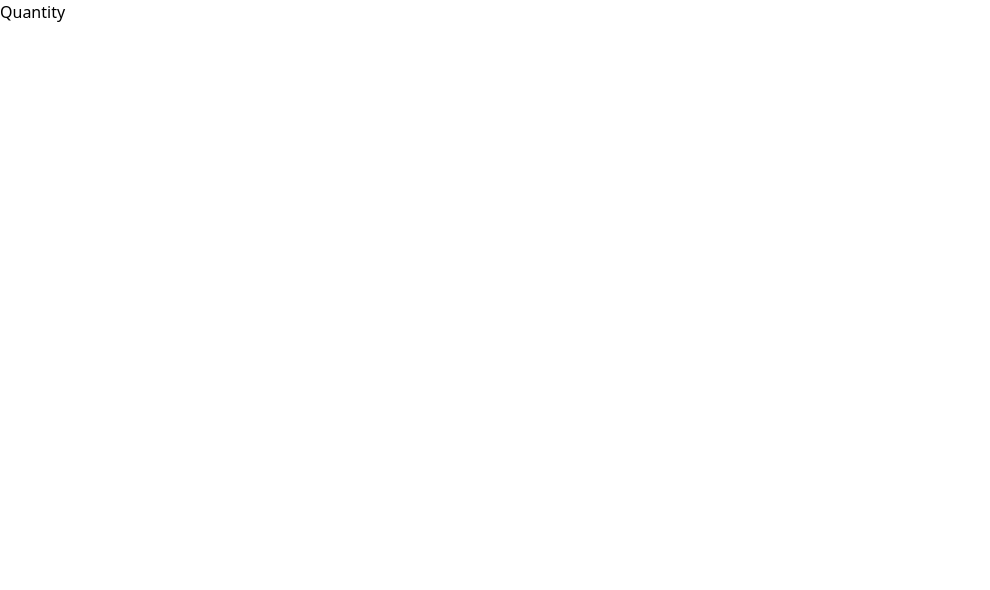
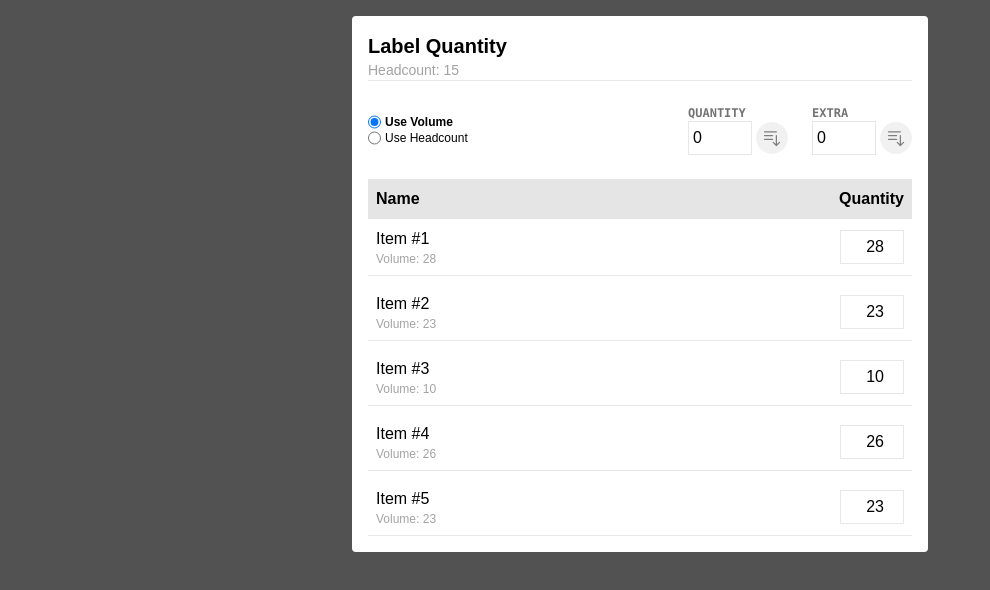
Before and after one commit to galley-solutions/poc-print-label-quantity, a React (Vite) app: page / in a window 1280 px wide. Shown: the top 590 px of the page, without its empty margins (0-990 px from the left). Built offline with nearby package versions, Linux system fonts and the light colour scheme.

Commit message:
feat: implement poc

```diff
--- a/src/app/app.tsx
+++ b/src/app/app.tsx
@@ -1,27 +1,208 @@
-import Logos from "components/atoms/logos";
-import Card from "components/organisms/card";
-import {
-  BeakerIcon,
-  BookmarkIcon,
-  CakeIcon,
-  ChevronDownIcon,
-  CubeTransparentIcon,
-  FilmIcon,
-  PhoneXMarkIcon,
-  Bars3Icon,
-  PencilIcon,
-  PhotoIcon,
-} from "@heroicons/react/24/outline";
-import { QuestionMarkCircleIcon } from "@heroicons/react/24/solid";
-import Button from "components/atoms/button";
-import CopyButton from "components/molecules/copy-button";
+import { BarsArrowDownIcon } from "@heroicons/react/24/outline";
+import { ReactNode, useEffect, useState } from "react";
+
+type Item = {
+  id: string;
+  name: string;
+  volume: number;
+};
+
+function random(min: number, max: number): number {
+  return Math.round(Math.random() * (max - min) + min);
+}
+
+const HEADCOUNT = 15;
 
 function App() {
+  const [items] = useState(() =>
+    Array.from({ length: 5 }, (_, i) => ({
+      id: crypto.randomUUID(),
+      name: `Item #${i + 1}`,
+      volume: random(5, 50),
+    }))
+  );
+
+  const [mode, setMode] = useState<null | "volume" | "headcount">("volume");
+  const [quantity, setQuantity] = useState(0);
+  const [extra, setExtra] = useState(0);
+
+  function generateValues() {
+    return items.reduce((values, item) => {
+      values[item.id] = mode === "volume" ? item.volume : HEADCOUNT;
+      return values;
+    }, {} as Record<string, number>);
+  }
+
+  const [values, setValues] = useState<Record<string, number>>(generateValues);
+
+  function applyQuantity() {
+    const next = { ...values };
+
+    for (const id in next) {
+      next[id] = quantity;
+    }
+
+    setValues(next);
+    setQuantity(0);
+    setMode(null);
+  }
+
+  function applyExtra() {
+    const next = { ...values };
+
+    for (const id in next) {
+      next[id] = next[id] + extra;
+    }
+
+    setValues(next);
+    setExtra(0);
+    setMode(null);
+  }
+
+  useEffect(() => {
+    setValues(generateValues);
+  }, [mode]);
+
   return (
-    <div>
-      <h1>Quantity</h1>
+    <div className="w-full h-full bg-neutral-600 flex items-start justify-center p-4">
+      <div className="bg-white rounded p-4 w-1/2 max-w-xl flex flex-col gap-6">
+        <div>
+          <h1 className="font-bold text-xl">Label Quantity</h1>
+          <h3 className="text-sm text-neutral-400">Headcount: {HEADCOUNT}</h3>
+
+          <hr />
+        </div>
+
+        <div className="grid grid-cols-[1fr_auto_auto] gap-6 items-center">
+          <div className="text-xs flex flex-col items-start">
+            <label className="flex gap-1 cursor-pointer">
+              <input
+                type="radio"
+                name="mode"
+                value="volume"
+                checked={mode === "volume"}
+                onChange={() => setMode("volume")}
+                className="peer"
+              />
+
+              <span className="peer-checked:font-bold">Use Volume</span>
+            </label>
+
+            <label className="flex gap-1 cursor-pointer">
+              <input
+                type="radio"
+                name="mode"
+                value="headcount"
+                checked={mode === "headcount"}
+                onChange={() => setMode("headcount")}
+                className="peer"
+              />
+
+              <span className="peer-checked:font-bold">Use Headcount</span>
+            </label>
+          </div>
+
+          <div>
+            <Label>Quantity</Label>
+            <div className="flex gap-1 items-center">
+              <input
+                className="border p-1 w-16"
+                type="number"
+                value={quantity}
+                onChange={(e) => setQuantity(e.target.valueAsNumber)}
+              />
+
+              <button
+                disabled={!quantity}
+                className="text-sm bg-primary text-white rounded-full p-1.5 font-bold disabled:opacity-50 disabled:bg-neutral-200 disabled:text-black"
+                onClick={applyQuantity}
+              >
+                <BarsArrowDownIcon className="w-5" />
+              </button>
+            </div>
+          </div>
+
+          <div>
+            <Label>Extra</Label>
+            <div className="flex gap-1 items-center">
+              <input
+                className="border p-1 w-16"
+                type="number"
+                value={extra}
+                onChange={(e) => setExtra(e.target.valueAsNumber)}
+              />
+
+              <button
+                disabled={!extra}
+                className="text-sm bg-primary text-white rounded-full p-1.5 font-bold disabled:opacity-50 disabled:bg-neutral-200 disabled:text-black"
+                onClick={applyExtra}
+              >
+                <BarsArrowDownIcon className="w-5" />
+              </button>
+            </div>
+          </div>
+        </div>
+
+        <div>
+          <div className="flex p-2 bg-neutral-200 font-bold">
+            <div className="flex-1">Name</div>
+            <div>Quantity</div>
+          </div>
+
+          <div className="flex flex-col gap-2">
+            {items.map((item) => (
+              <ItemRow
+                key={item.id}
+                item={item}
+                quantity={values[item.id]}
+                onChange={(value) =>
+                  setValues((curr) => ({
+                    ...curr,
+                    [item.id]: value,
+                  }))
+                }
+              />
+            ))}
+          </div>
+        </div>
+      </div>
     </div>
   );
 }
 
 export default App;
+
+function ItemRow({
+  item,
+  quantity,
+  onChange,
+}: {
+  item: Item;
+  quantity?: number;
+  onChange: (value: number) => void;
+}) {
+  return (
+    <div id={item.id} className="flex border-b p-2 items-center">
+      <div className="flex-1">
+        <div>{item.name}</div>
+        <div className="text-xs text-neutral-400">Volume: {item.volume}</div>
+      </div>
+      <input
+        className="border p-1 w-16 text-right"
+        type="number"
+        value={quantity ?? ""}
+        onChange={(e) => {
+          onChange(e.target.valueAsNumber);
+        }}
+      />
+    </div>
+  );
+}
+
+function Label({ children }: { children: ReactNode }) {
+  return (
+    <div className="text-xs font-bold uppercase text-neutral-500 font-mono">
+      {children}
+    </div>
+  );
+}
--- a/src/index.css
+++ b/src/index.css
@@ -6,5 +6,12 @@
   html {
     -moz-osx-font-smoothing: grayscale;
     -webkit-font-smoothing: antialiased;
+    font-family: sans-serif;
+  }
+
+  html,
+  body,
+  #root {
+    @apply w-full h-full;
   }
 }
--- a/tailwind.config.js
+++ b/tailwind.config.js
@@ -1,4 +1,12 @@
+/** @type {import('tailwindcss').Config} */
 module.exports = {
   content: ["./src/**/*.tsx", "./src/**/*.css"],
-  plugins: [require("@tailwindcss/forms")],
+  plugins: [],
+  theme: {
+    extend: {
+      colors: {
+        primary: "rgb(5, 39, 39)",
+      },
+    },
+  },
 };
```
